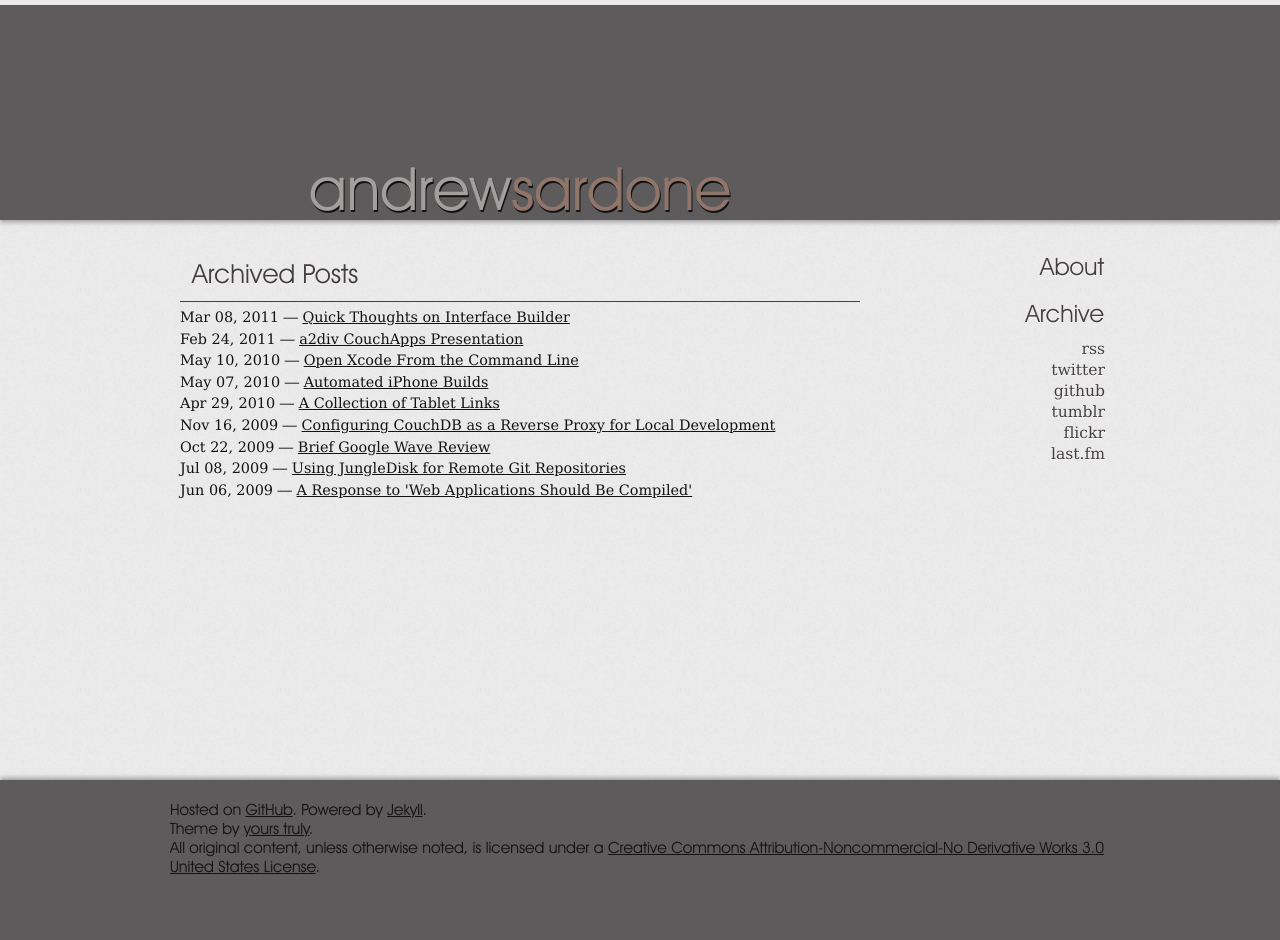
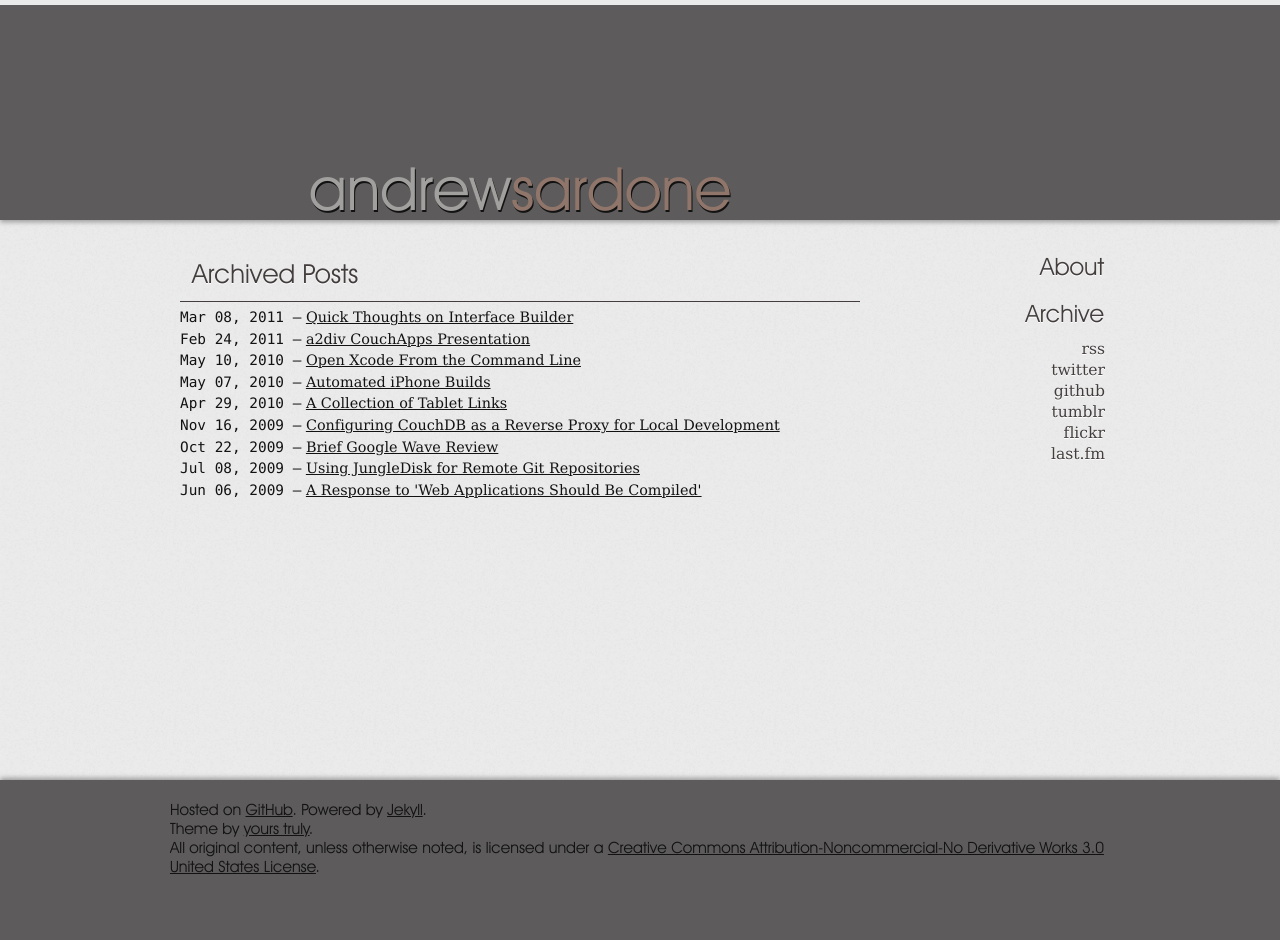
Before and after one commit to andrewsardone/andrewsardone.github.com, a Jekyll site: the page built from archive.html, in a window 1280 px wide. Built offline with Jekyll 4.4.1, drawn with Linux system fonts in a browser that asks for light colours; Markdown is read by kramdown in place of the engine named in the settings.

Commit message:
Tweak styling of archive page's dates

```diff
--- a/archive.html
+++ b/archive.html
@@ -11,7 +11,7 @@ title: Archive
     <ul class="archive">
     {% for post in site.posts %}
       <li>
-        {{ post.date | date: "%b %d, %Y"  }} &mdash; <a href="{{ post.url }}">{{ post.title }}</a>
+        <span class="date">{{ post.date | date: "%b %d, %Y"  }} &mdash;</span> <a href="{{ post.url }}">{{ post.title }}</a>
       </li>
     {% endfor %}
     </ul>
--- a/css/screen.css
+++ b/css/screen.css
@@ -208,6 +208,10 @@ a:hover {
   list-style-type: none;
 }
 
+.archive .date {
+  font-family: "Bitstream Vera Sans Mono", Andale Mono, monospace
+}
+
 .content h2 {
   font-family: "AvantGarde", "Lucida Grande", Helvetica, Arial, sans-serif;
   font-size: 1.2em;
```
